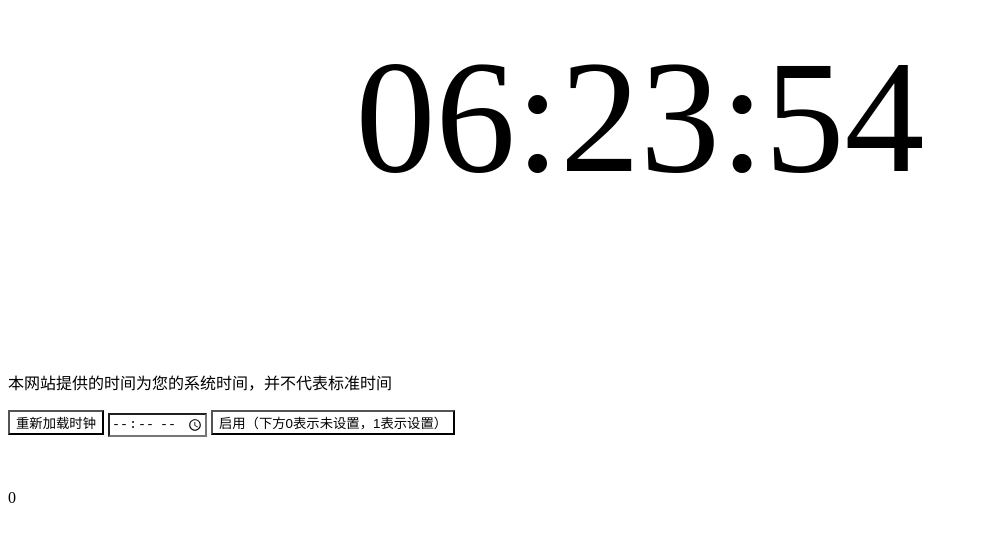
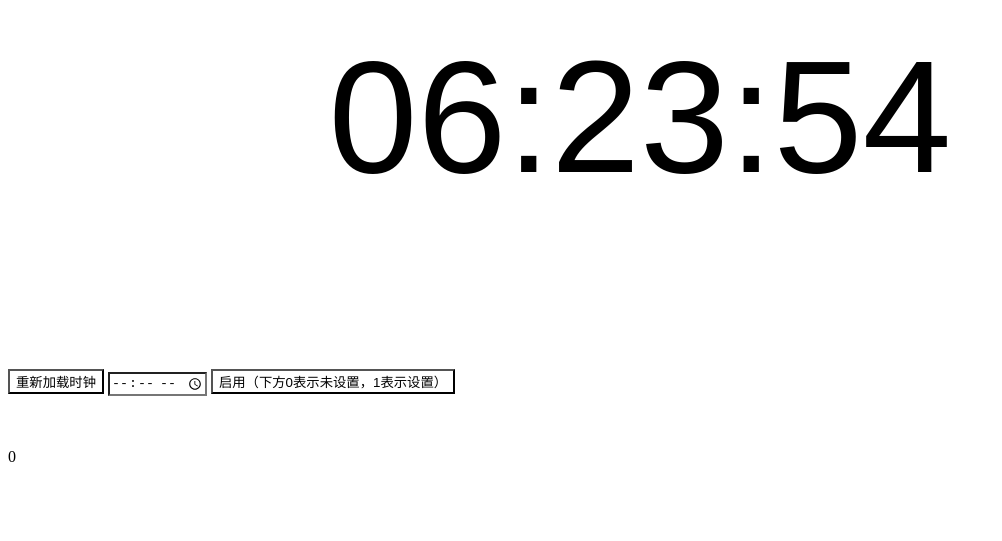
Before and after one commit to egggyy/time, a plain HTML site: page index.html in a window 1280 px wide. Shown: the part 135-676 px from the top of the page, without its empty margins (0-1002 px from the left). Drawn offline with Linux system fonts and the light colour scheme; a web font is replaced by a local one.

Commit message:
Update index.html

```diff
--- a/index.html
+++ b/index.html
@@ -1,8 +1,18 @@
 <!DOCTYPE HTML>
 <html lang="ch">
+	<style>
+		@font-face {
+            	font-family: 'eggy_font';
+            	src: url('eggy_font.ttf');
+        	}
+        	#timePar {
+            	font-size: 10em;
+            	font-family: 'eggy_font', sans-serif;
+            	text-align: center;
+        	}
+	</style>
 	<body onload="doStartClock();">
-		<p id="timePar" style="font-size:10em;font-family:'方正兰亭圆简体_粗';text-align:center;">正在加载时间...</p>
-	    <p>本网站提供的时间为您的系统时间，并不代表标准时间</p>
+		<p id="timePar"></p>
 		<button id="button"style="background-color:white;" onmouseover="whenOnMouseOver('button');" onmouseout="whenOnMouseOut('button');" onclick="doClockTickAgain();">重新加载时钟</button>
 		<input type="time" id="input" style="background-color:white;" onmouseover="whenOnMouseOver('input');" onmouseout="whenOnMouseOut('input');"></input>
 		<button id="button2" style="background-color:white;" onmouseover="whenOnMouseOver('button2');" onmouseout="whenOnMouseOut('button2');" onclick="doTX();">启用（下方0表示未设置，1表示设置）</button>
```
